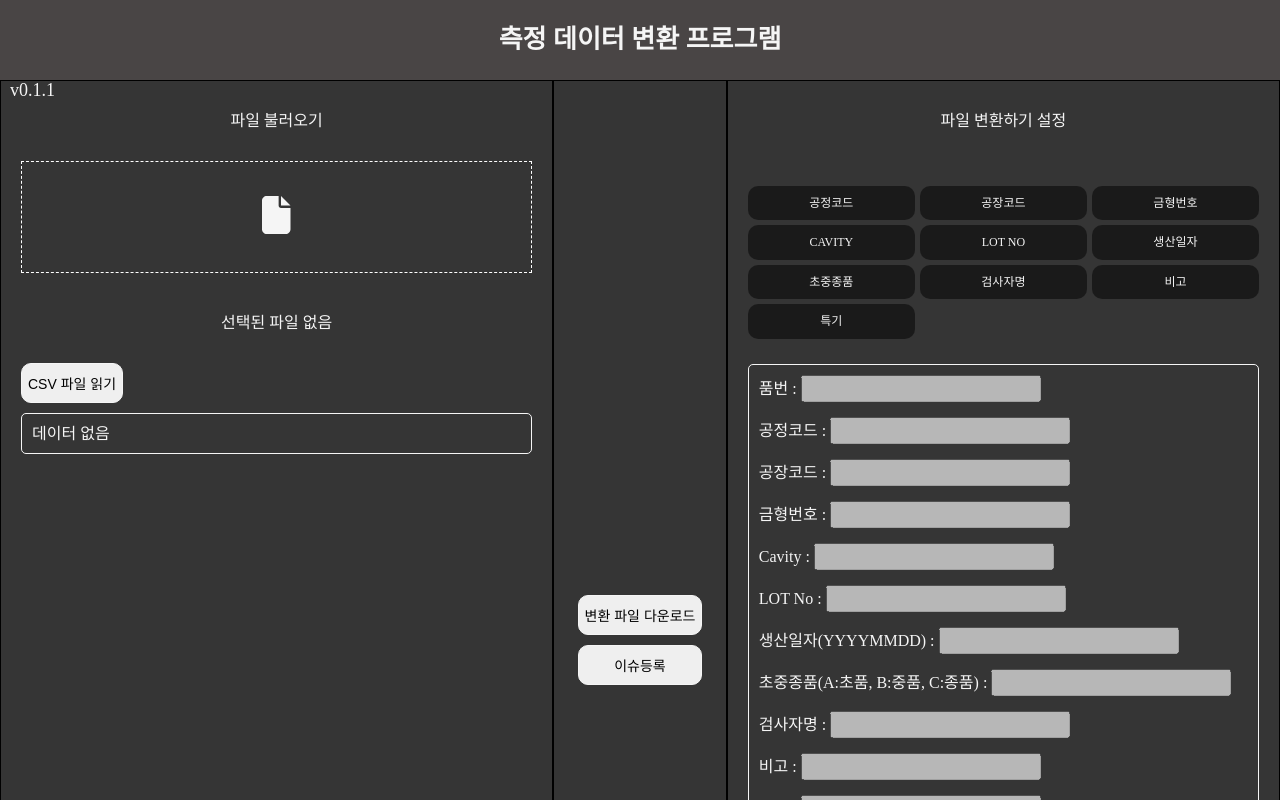
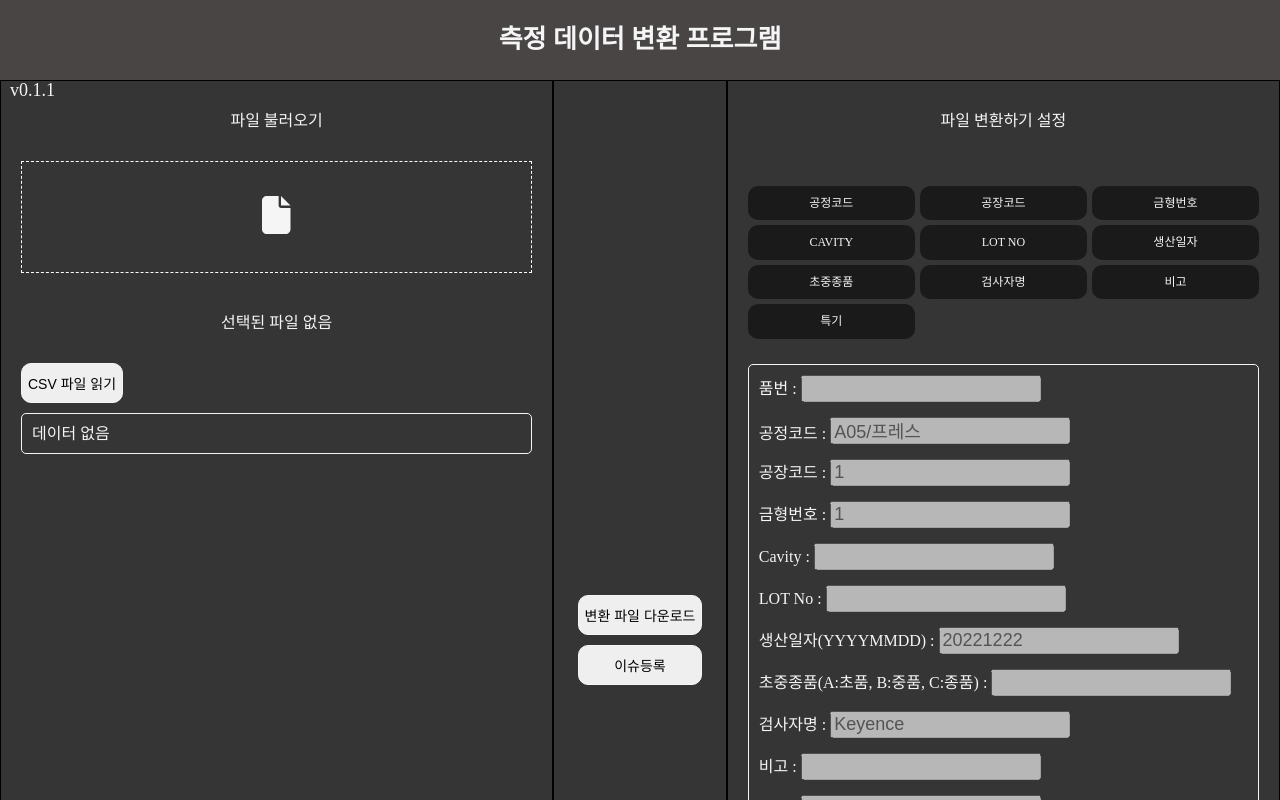
Before and after one commit to Tinubee/measuredata-converter, a React (Create React App) app: page / in a window 1280 px wide. Shown: the top 800 px of the page. Built offline with nearby package versions, Linux system fonts and the light colour scheme.

Commit message:
🛠Fix : Change Default Value

```diff
--- a/src/atom.js
+++ b/src/atom.js
@@ -12,17 +12,17 @@ export const checkDataAtom = atom({
 
 export const processNumberAtom = atom({
   key: "processNumber",
-  default: "",
+  default: "A05/프레스",
 });
 
 export const factoryCodeAtom = atom({
   key: "factoryCode",
-  default: "",
+  default: "1",
 });
 
 export const moldNumberAtom = atom({
   key: "moldNumber",
-  default: "",
+  default: "1",
 });
 export const cavityAtom = atom({
   key: "cavity",
@@ -34,7 +34,7 @@ export const lotNumberAtom = atom({
 });
 export const productionDateAtom = atom({
   key: "productionDate",
-  default: "",
+  default: new Date().toISOString().slice(0, 10).replace(/-/g, ""),
 });
 
 export const productTypeAtom = atom({
@@ -44,7 +44,7 @@ export const productTypeAtom = atom({
 
 export const inspectorNameAtom = atom({
   key: "inspectorName",
-  default: "",
+  default: "Keyence",
 });
 
 export const noteAtom = atom({
--- a/src/screens/Home.js
+++ b/src/screens/Home.js
@@ -19,6 +19,7 @@ import {
 import Footer from "../components/Footer";
 import Header from "../components/Header";
 import Tag from "../components/Tag";
+import { dateFormate } from "../utils";
 
 const Wrap = styled.div`
   position: relative;
@@ -207,7 +208,7 @@ function Home() {
   const fileReader = new FileReader("UTF8");
 
   const BottomDataSet = () => {
-    const inspectionDateTime = DateFormat(result[1]);
+    const inspectionDateTime = dateFormate(result[1]);
     const inspectionJudgment = result[4] === "Fail" || "NG" ? "F" : "A";
     const changeProductionType =
       productionType.split("/")[0] === "초품"
@@ -339,26 +340,6 @@ function Home() {
 
   const headerKeys = Object.keys(Object.assign({}, ...array));
 
-  const DateFormat = (date) => {
-    let formatDateTime = "";
-    const splitDate = date.split(" ");
-    const splitTime = splitDate[2].split(":");
-
-    let resultDate = splitDate[0].replace(/-/g, "");
-    let resultTime = "";
-
-    if (splitDate[1] === "오전") {
-      resultTime = splitTime[0] + splitTime[1];
-    } else {
-      splitTime[0] = (parseInt(splitTime[0]) + 12).toString();
-      resultTime = splitTime[0] + splitTime[1];
-    }
-
-    formatDateTime = resultDate + " " + resultTime;
-
-    return formatDateTime;
-  };
-
   const partNumberFormat = (str) => {
     let lastString = str[str.length - 1];
     let firstString = str.slice(0, -1);
@@ -375,7 +356,6 @@ function Home() {
       const formatPartNumberResult = partNumberFormat(formatPartNumber);
       setPartNumber(formatPartNumberResult);
     }
-    console.log(array);
   }, [array, result, headerKeys, file, productionType, setPartNumber]);
 
   const addIssues = () => {
--- /dev/null
+++ b/src/utils.js
@@ -0,0 +1,19 @@
+export function dateFormate(date) {
+  let formatDateTime = "";
+  const splitDate = date.split(" ");
+  const splitTime = splitDate[2].split(":");
+
+  let resultDate = splitDate[0].replace(/-/g, "");
+  let resultTime = "";
+
+  if (splitDate[1] === "오전") {
+    resultTime = splitTime[0] + splitTime[1];
+  } else {
+    splitTime[0] = (parseInt(splitTime[0]) + 12).toString();
+    resultTime = splitTime[0] + splitTime[1];
+  }
+
+  formatDateTime = resultDate + " " + resultTime;
+
+  return formatDateTime;
+}
```
